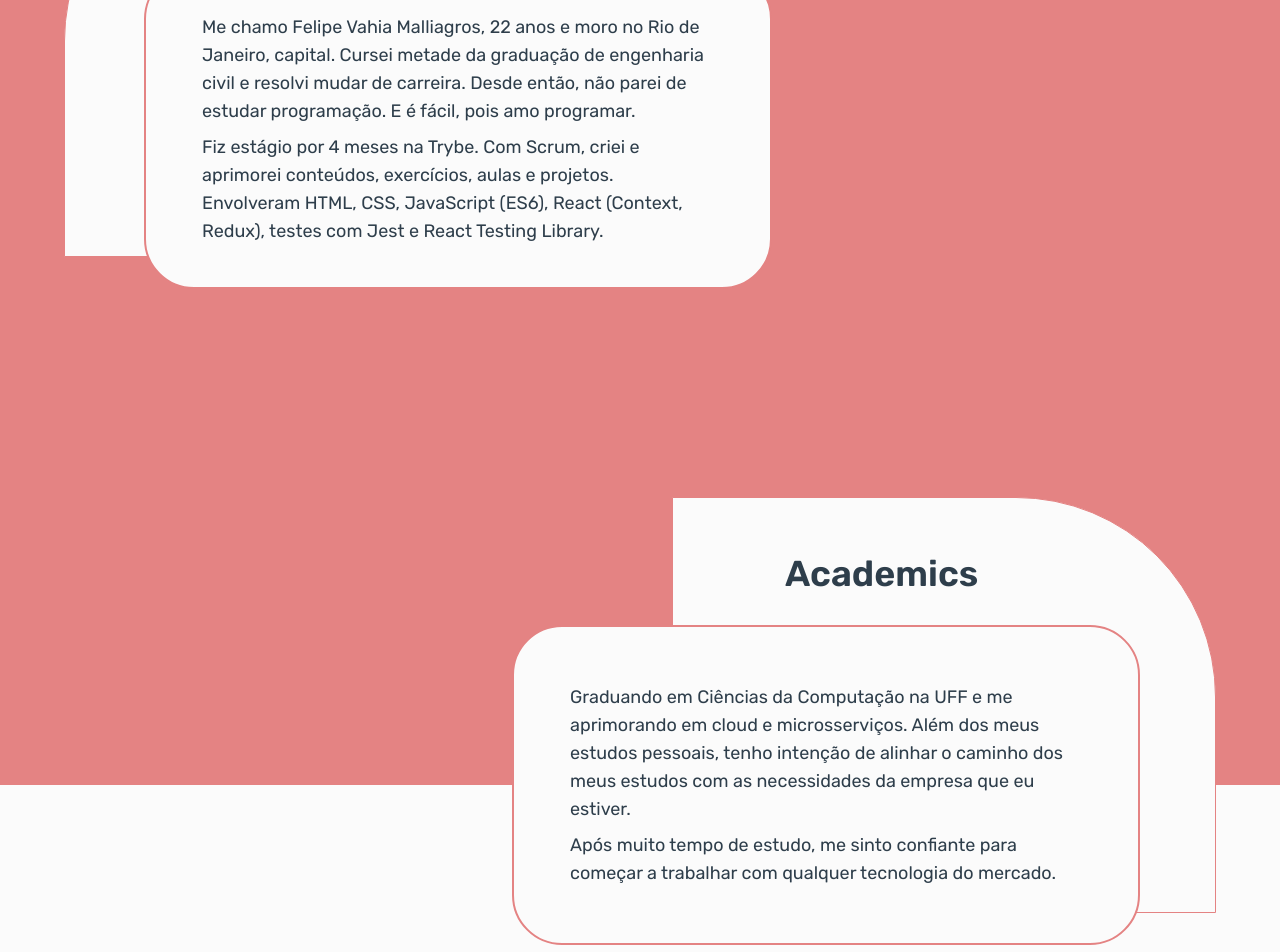
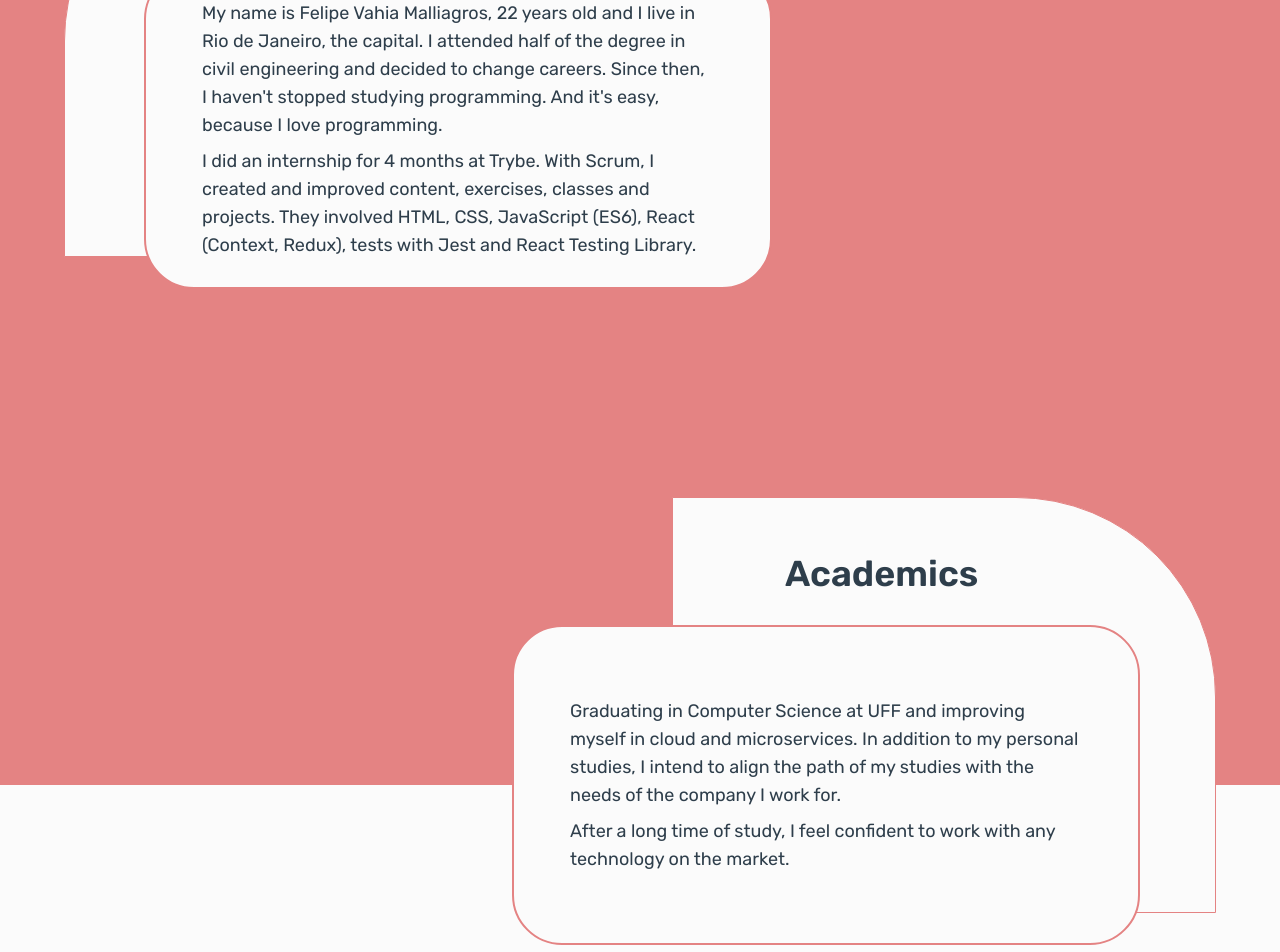
Before and after one commit to felipemalli/portfolio, a React (Vite) app: page / in a window 1280 px wide. Shown: the part 1920-2872 px from the top of the page. Built offline with nearby package versions, Linux system fonts and the light colour scheme.

Commit message:
feat: translate about section to english

```diff
--- a/src/components/about-section/AboutSection.tsx
+++ b/src/components/about-section/AboutSection.tsx
@@ -22,10 +22,10 @@ export const AboutSection: React.FC = () => {
 
             bg-secondary-500 border-2 border-primary-300 md:rounded-[50px] text-lg text-customBlue-700 p-10 md:p-14 '>
               <p>
-                Me chamo Felipe Vahia Malliagros, 22 anos e moro no Rio de Janeiro, capital. Cursei metade da graduação de engenharia civil e resolvi mudar de carreira. Desde então, não parei de estudar programação. E é fácil, pois amo programar.
+                My name is Felipe Vahia Malliagros, 22 years old and I live in Rio de Janeiro, the capital. I attended half of the degree in civil engineering and decided to change careers. Since then, I haven{'\''}t stopped studying programming. And it{'\''}s easy, because I love programming.
               </p>
               <p className='mt-2'>
-                Fiz estágio por 4 meses na Trybe. Com Scrum, criei e aprimorei conteúdos, exercícios, aulas e projetos. Envolveram HTML, CSS, JavaScript (ES6), React (Context, Redux), testes com Jest e React Testing Library.
+                I did an internship for 4 months at Trybe. With Scrum, I created and improved content, exercises, classes and projects. They involved HTML, CSS, JavaScript (ES6), React (Context, Redux), tests with Jest and React Testing Library.
               </p>
             </div>
           </div>
@@ -50,10 +50,10 @@ export const AboutSection: React.FC = () => {
 
             bg-secondary-500 border-2 border-primary-300 md:rounded-[50px] text-lg text-customBlue-700 p-10 md:p-14 '>
               <p>
-                Graduando em Ciências da Computação na UFF e me aprimorando em cloud e microsserviços. Além dos meus estudos pessoais, tenho intenção de alinhar o caminho dos meus estudos com as necessidades da empresa que eu estiver.
+                Graduating in Computer Science at UFF and improving myself in cloud and microservices. In addition to my personal studies, I intend to align the path of my studies with the needs of the company I work for.
               </p>
               <p className='mt-2'>
-              Após muito tempo de estudo, me sinto confiante para começar a trabalhar com qualquer tecnologia do mercado.
+                After a long time of study, I feel confident to work with any technology on the market.
               </p>
             </div>
           </div>
```
